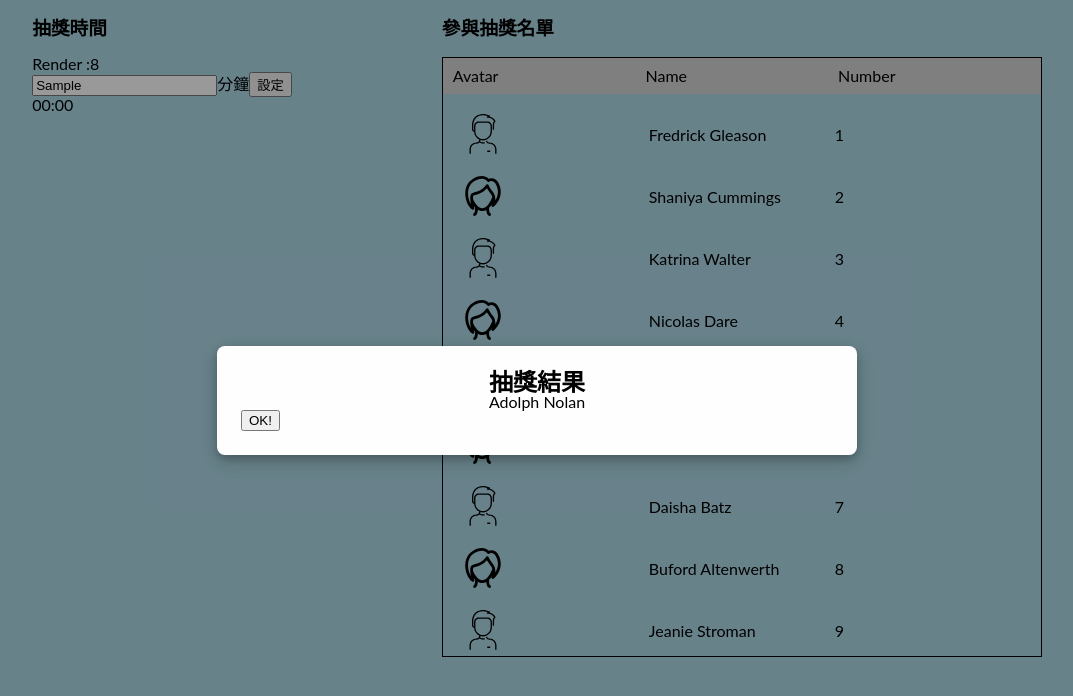
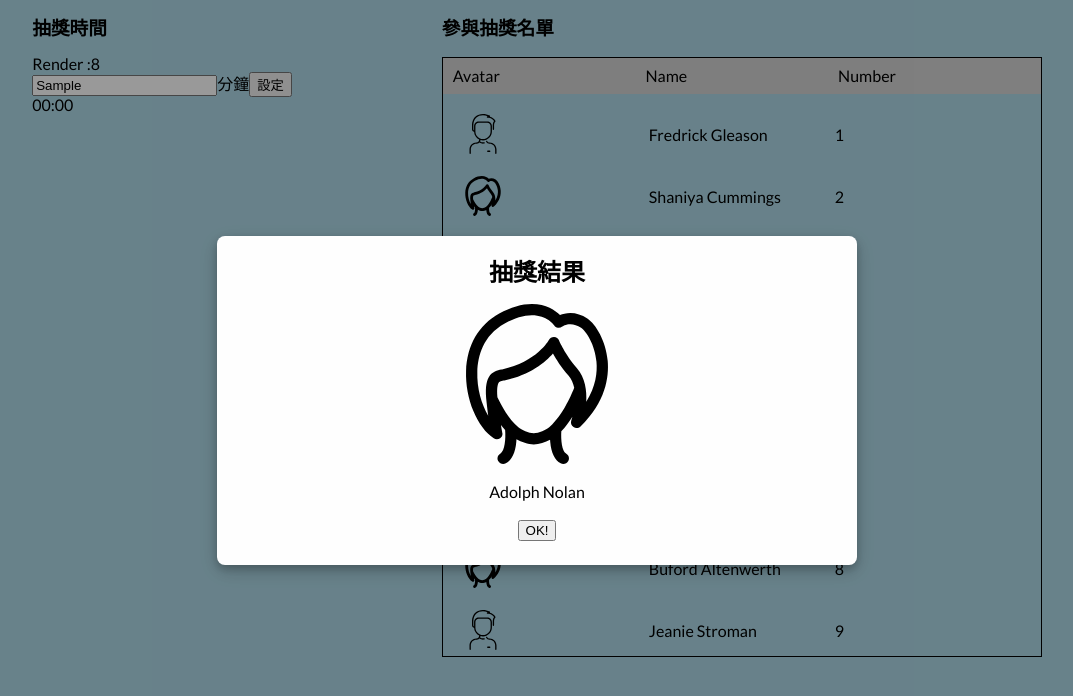
Before and after one commit to es6513/lucky-draw, a React (Create React App) app: page / in a window 1280 px wide. Both pictures are taken after typing "Sample" into the empty fields and a click on the button "設定". Shown: the top 696 px of the page, without its empty margins (103-1176 px from the left). Built offline with nearby package versions, Linux system fonts and the light colour scheme.

Commit message:
adjust lightbox style

```diff
--- a/public/index.html
+++ b/public/index.html
@@ -2,6 +2,7 @@
 <html lang="en">
   <head>
     <meta charset="utf-8" />
+    <link rel="stylesheet" type="text/css" href="//fonts.googleapis.com/css?family=Lato" />
     <link rel="icon" href="%PUBLIC_URL%/favicon.ico" />
     <meta name="viewport" content="width=device-width, initial-scale=1" />
     <meta name="theme-color" content="#000000" />
--- a/src/App.js
+++ b/src/App.js
@@ -13,11 +13,9 @@ function App() {
   const isResultShowed = useSelector(
     (state) => state.resultReducer.isResultShowed
   );
-  const click = () => {
-    console.log("click");
-  };
+
   return (
-    <div onClick={click} className={`${ROOT_CLASS}`}>
+    <div className={`${ROOT_CLASS}`}>
       <TimeControl />
       <AttendLists />
       {isResultShowed ? <Result /> : null}
--- a/src/components/Lightbox/index.js
+++ b/src/components/Lightbox/index.js
@@ -19,7 +19,9 @@ function LightBox({ className, title, children, handleClose }) {
           {title}
         </HeadTitle>
         <div className={cx("light-box-body")}>{children}</div>
-        <Button handleClick={handleClose}>OK!</Button>
+        <Button className={cx("light-box-button")} handleClick={handleClose}>
+          OK!
+        </Button>
       </div>
     </div>
   );
--- a/src/components/Lightbox/style.module.scss
+++ b/src/components/Lightbox/style.module.scss
@@ -46,6 +46,12 @@ $space-basis: 16px;
     justify-content: center;
     align-items: center;
     flex-direction: column;
+    margin: 20px 0px;
+  }
+
+  .light-box-button{
+    display: block;
+    margin: 0 auto;
   }
 
 }
--- a/src/components/Timer/index.js
+++ b/src/components/Timer/index.js
@@ -10,7 +10,6 @@ function Timer({ timeupCallback }) {
   const refCountTime = useRef();
   const countdownTimer = useRef();
   const render = useRef(0);
-  console.log("render");
   //Timer Form
   const { register: formRegister, formState, handleSubmit } = useForm({
     mode: "all",
--- a/src/containers/Result/index.js
+++ b/src/containers/Result/index.js
@@ -1,8 +1,12 @@
 import React, { useCallback } from "react";
 import { useSelector, useDispatch } from "react-redux";
+import classnames from "classnames/bind";
 import { toggleShowResult } from "store/modules/result/actions";
 import Lightbox from "components/Lightbox";
-import Button from "components/Button";
+import Avatar from "components/Avatar";
+import styles from "./style.module.scss";
+
+const cx = classnames.bind(styles);
 
 function Result() {
   const dispatch = useDispatch();
@@ -13,7 +17,8 @@ function Result() {
   const luckyPerson = useSelector((state) => state.listsReducer.luckyPerson);
   return (
     <Lightbox title="抽獎結果" handleClose={closeResult}>
-      {luckyPerson.name}
+      <Avatar className={cx("result__avatar")} gender={luckyPerson.gender} />
+      <span>{luckyPerson.name}</span>
     </Lightbox>
   );
 }
--- a/src/containers/Result/style.module.scss
+++ b/src/containers/Result/style.module.scss
@@ -0,0 +1,5 @@
+.result__avatar{
+  width: 160px;
+  height: 160px;
+  margin-bottom: 20px;
+}
```
